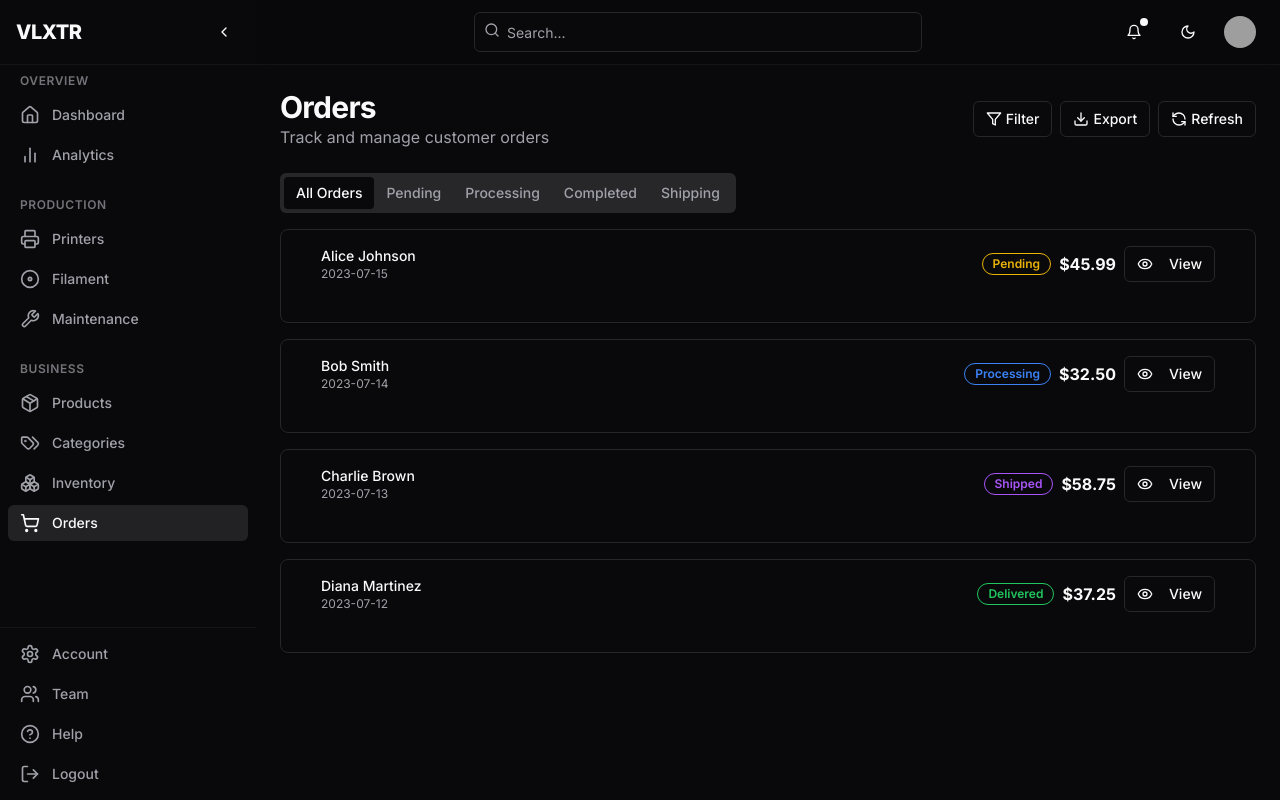
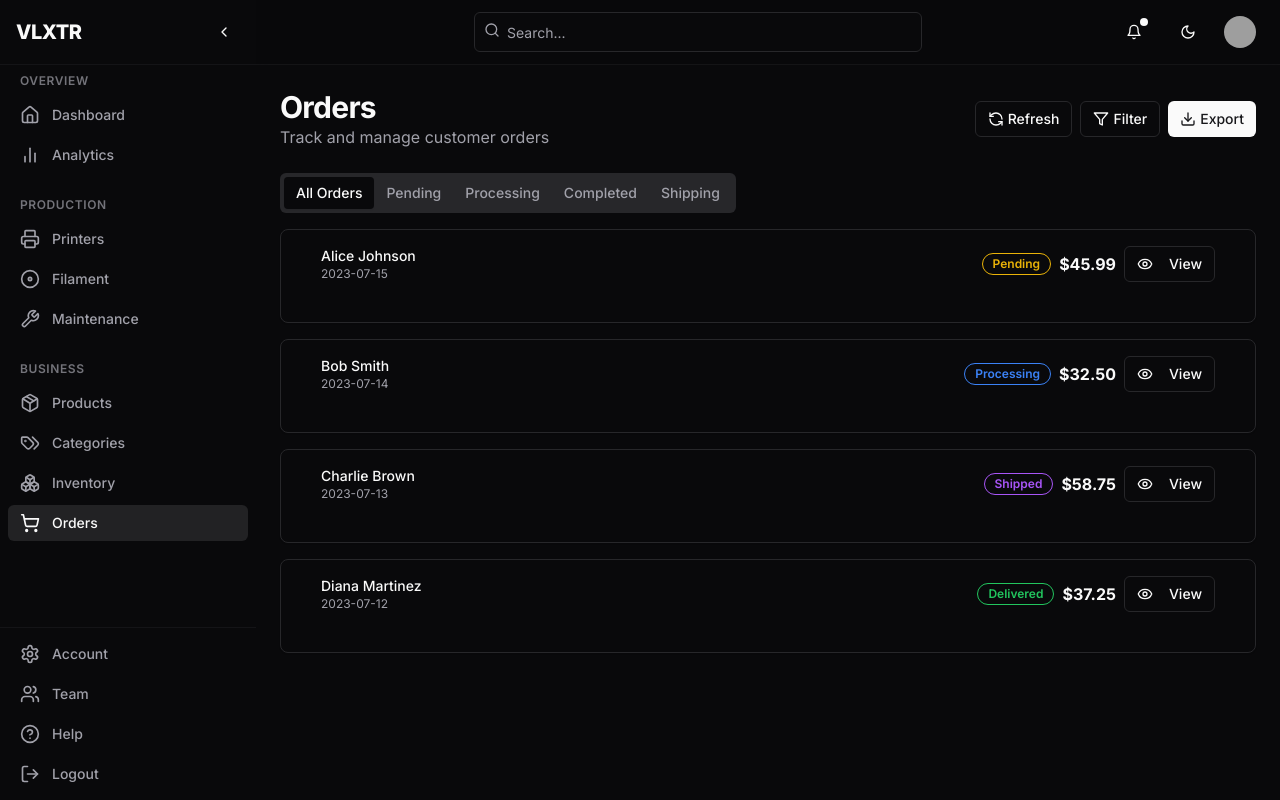
Before and after one commit to P4r1nc3/VLXTR_Frontend, a Next.js app: page /dashboard/orders in a window 1280 px wide. Built offline with nearby package versions, Linux system fonts and the light colour scheme; grey boxes are pictures that could not be loaded.

Commit message:
Improved orders page

```diff
--- a/app/dashboard/orders/page.tsx
+++ b/app/dashboard/orders/page.tsx
@@ -15,16 +15,16 @@ export default function PurchasesPage() {
                 </div>
                 <div className="flex items-center gap-2">
                     <Button variant="outline" size="sm" className="h-9 gap-1">
+                        <RefreshCcw className="h-4 w-4" />
+                        <span className="hidden sm:inline">Refresh</span>
+                    </Button>
+                    <Button variant="outline" size="sm" className="h-9 gap-1">
                         <Filter className="h-4 w-4" />
                         <span className="hidden sm:inline">Filter</span>
                     </Button>
-                    <Button variant="outline" size="sm" className="h-9 gap-1">
+                    <Button size="sm" className="h-9 gap-1">
                         <Download className="h-4 w-4" />
                         <span className="hidden sm:inline">Export</span>
-                    </Button>
-                    <Button variant="outline" size="sm" className="h-9 gap-1">
-                        <RefreshCcw className="h-4 w-4" />
-                        <span className="hidden sm:inline">Refresh</span>
                     </Button>
                 </div>
             </div>
```
